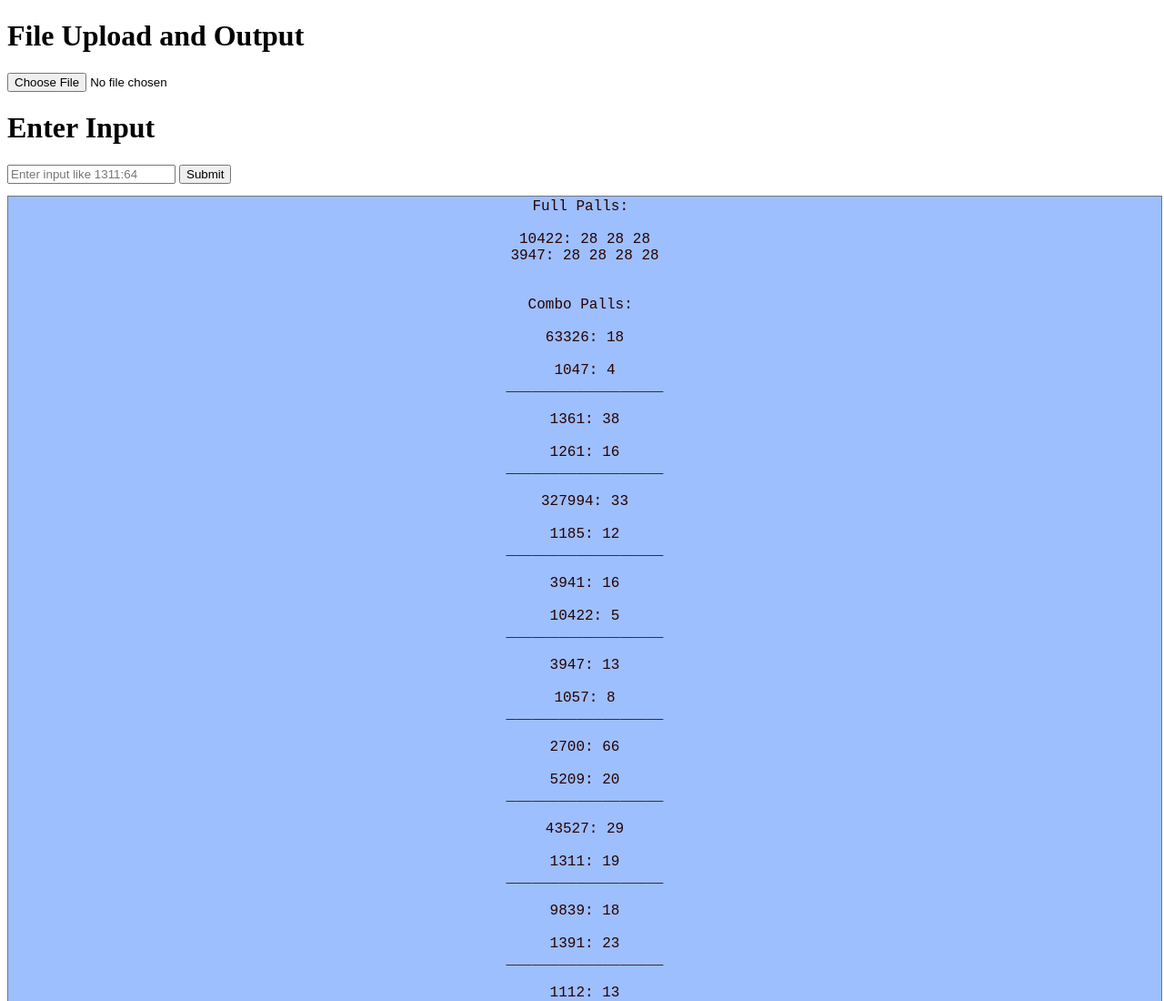
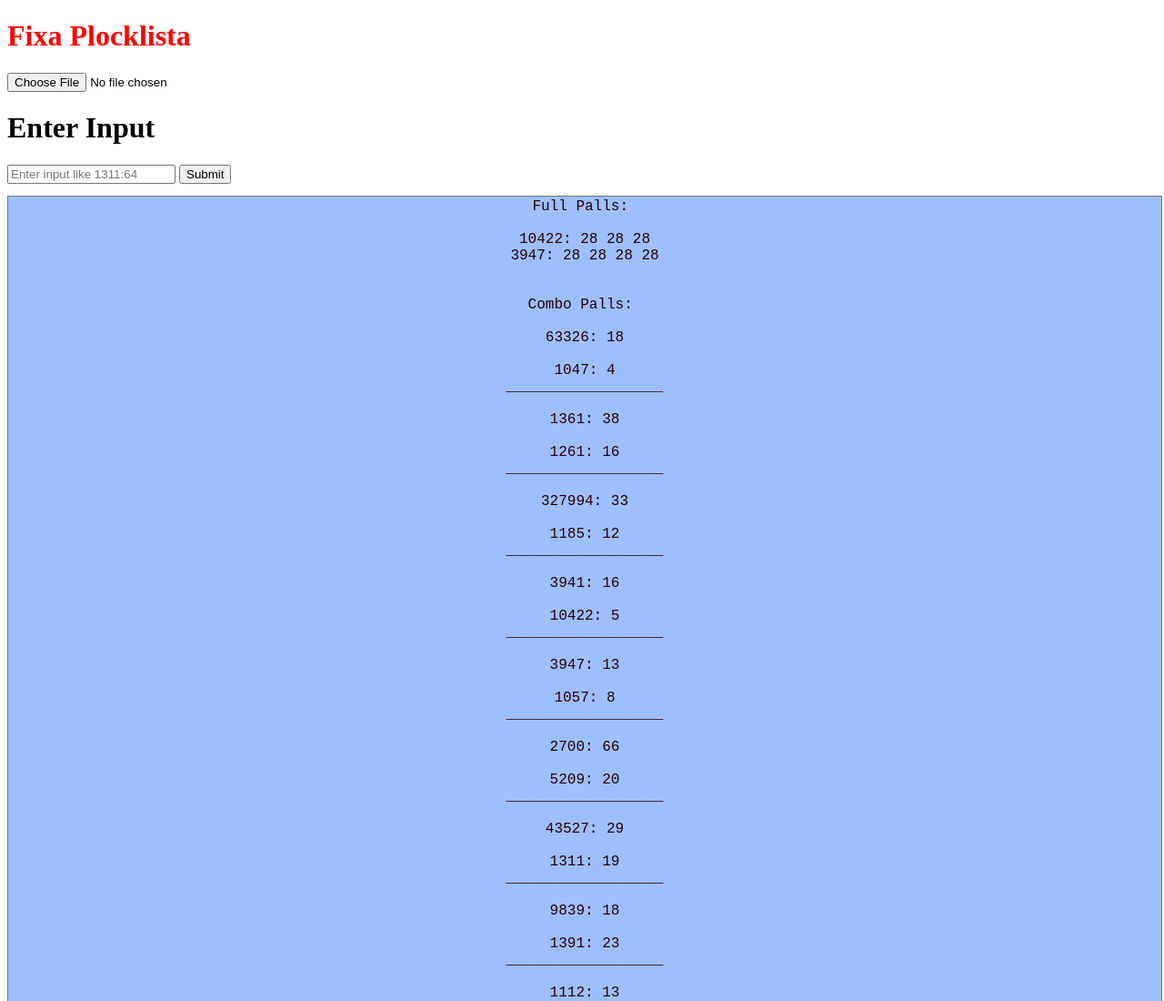
Before and after one commit to Quazar01/Palletize-JS, a plain HTML site: page index.html in a window 1280 px wide. Shown: the top 1100 px of the page at 91% size. Drawn offline with Linux system fonts and the light colour scheme.

Commit message:
Update index.html

```diff
--- a/index.html
+++ b/index.html
@@ -21,7 +21,7 @@
 </head>
 
 <body>
-    <h1>File Upload and Output</h1>
+    <h1 style="color: red;">Fixa Plocklista</h1>
     <input type="file" id="file-input" accept=".xlsx,.xls" />
 
     <h1>Enter Input</h1>
```
